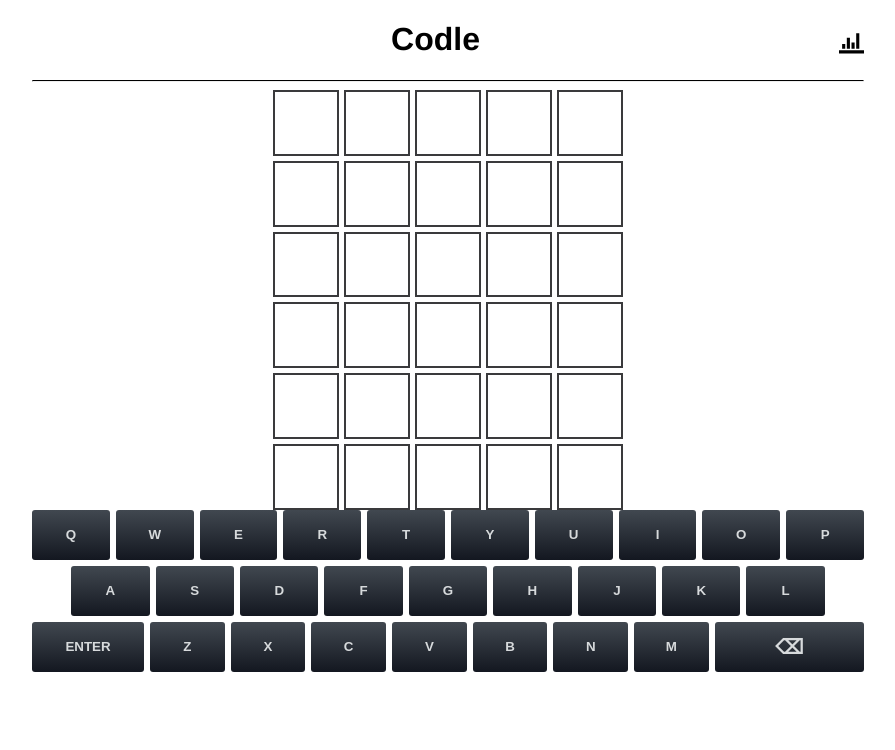
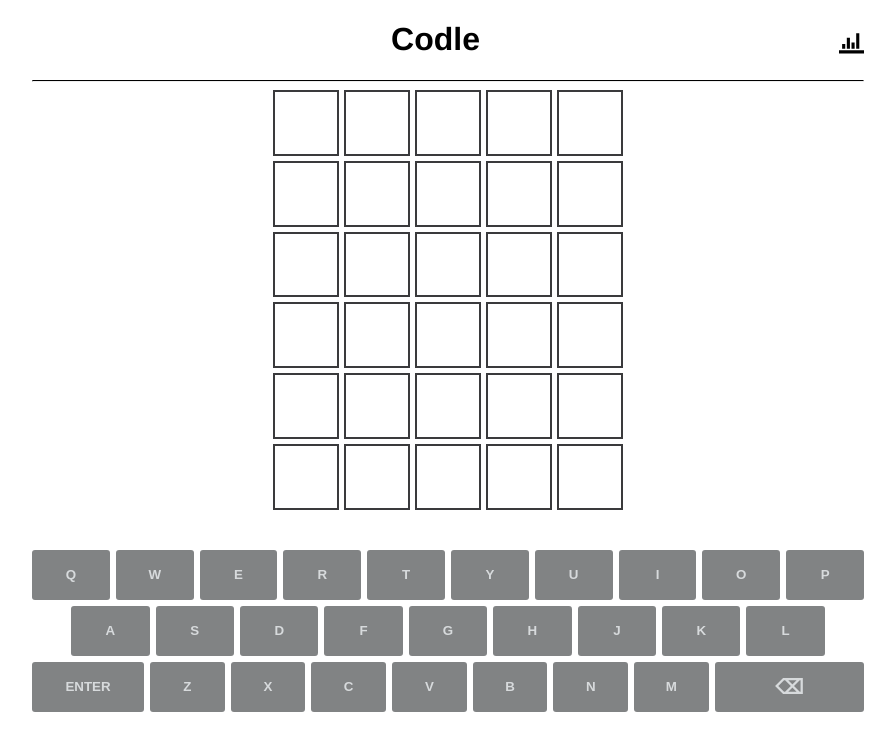
Before and after one commit to DavidMSands/codle-frontend, a React (Create React App) app in the folder codle/: page / in a window 1280 px wide. Shown: the top 750 px of the page, without its empty margins (192-1087 px from the left). Built offline with nearby package versions, Linux system fonts and the light colour scheme; no server answers.

Commit message:
feat: keyboard colors one step closer

```diff
--- a/codle/src/App.css
+++ b/codle/src/App.css
@@ -96,7 +96,7 @@
 }
 
 
-button {
+.modal-btn {
   margin-top: .65rem;
   border: none;
   border-radius: 5px;
@@ -145,6 +145,7 @@
   justify-content: center;
   align-items: center;
   flex-grow: 1;
+  padding-bottom: 40px;
 }
 
 .tile-container {
--- a/codle/src/Components/Keyboard/KeyboardKeySet.js
+++ b/codle/src/Components/Keyboard/KeyboardKeySet.js
@@ -7,27 +7,16 @@
     onKeyboardClick(e.target.name)
   }
 const currentRound = round.current
-// does guesses[currentround] include this key, if yes return markers
-// colors at the same location as guesses[currentround]
-
 
 const keyColor = (eachKey) => {
+  const arr = guesses[currentRound].map((letter, i) => letter === eachKey ? colors[currentRound][i] : null)
+  const keyColor = arr.filter(el => el)
+  return keyColor[0]
+}
 
-  guesses[currentRound].map((letter, i) => {
-      console.log(letter + i)
-        if (letter !== eachKey) {
-          // console.log(colors[currentRound][i] + "," + guesses[currentRound][i])
-          console.log(letter + eachKey)
-          return colors[currentRound][i]
-        }
-    })
-    // console.log(guessColorArry)
-}
-// console.log(keyColor)
-// console.log(keyColor())
 return (
   keys[rowId].map((eachKey) => (
-    <button style={{backgroundColor: "#fff"}} onClick={handleClick} name={eachKey} key={eachKey} className="keyboard-key" id={`key-${eachKey}`} >
+    <button style={{backgroundColor: `${keyColor(eachKey)}`}} onClick={handleClick} name={eachKey} key={eachKey} className="keyboard-key" id={`key-${eachKey}`} >
         <KeyboardKey key={eachKey} eachKey={eachKey}/>
     </button>
   ))
--- a/codle/src/Components/ScoreBoard/Score.js
+++ b/codle/src/Components/ScoreBoard/Score.js
@@ -110,7 +110,7 @@
 
     function LiDisplay() {
         if (suggestionLi !== null) {
-            return suggestionLi.map(word => (<li>{word} <button id='sugg-x-btn' onClick={handleDeleteRow}>X</button> <button id='sugg-edit-btn' onClick={handleEdit}><FaRegEdit size={11} /></button></li>))
+            return suggestionLi.map(word => (<li>{word} <button className='modal-btn' id='sugg-x-btn' onClick={handleDeleteRow}>X</button> <button id='sugg-edit-btn' onClick={handleEdit}><FaRegEdit size={11} /></button></li>))
         } else if (suggestionLi === null) {
             return null
         }
@@ -121,7 +121,7 @@
     <section id={modalStyle}>
         <div id="score-card">
             <h1 id="score-header">Codle</h1>
-            <button id='score-x-button' onClick={exitModal}>X</button>
+            <button className='modal-btn' id='score-x-button' onClick={exitModal}>X</button>
             <hr id='score-hr'/>
             <ul id='score-list'>
                 <li><strong>User:</strong> {userName}  </li>
@@ -150,7 +150,7 @@
                     onChange={(e) => setSuggestedWord(e.target.value)}
                     />
                 </div>
-                <button type="submit">Send</button>
+                <button className='modal-btn' type="submit">Send</button>
             </form>
             <ul id='suggestions-ul'>
                 {suggestionLi === null || submit === 'submit'
@@ -173,7 +173,7 @@
                       value={editWord}
                       onChange={(e) => setEditWord(e.target.value)}
                     />
-                    <button type="submit">Submit</button>
+                    <button className='modal-btn' type="submit">Submit</button>
                     </form>
                     : <LiDisplay />
                 }
```
